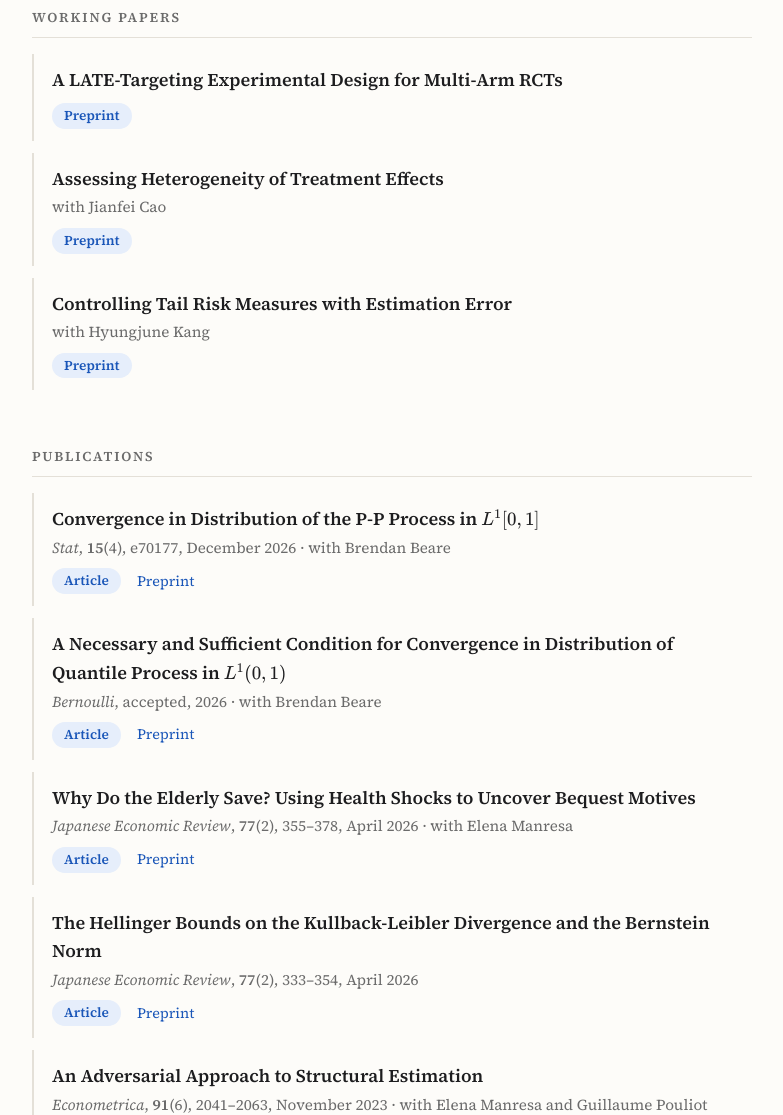
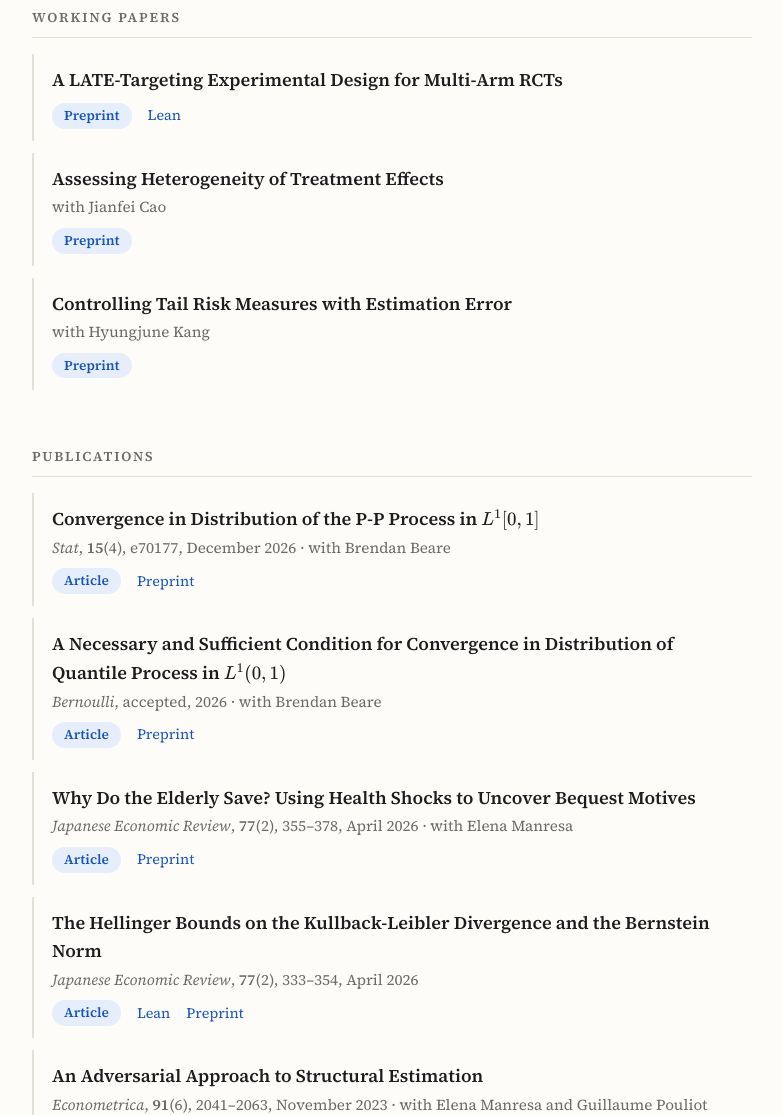
Before and after one commit to kajitetsuya/kajitetsuya.github.io, a Jekyll site: the page built from index.md, in a window 1280 px wide. Shown: the part 412-1527 px from the top of the page, without its empty margins (248-1031 px from the left). Built offline with Jekyll 4.4.1, drawn with Linux system fonts in a browser that asks for light colours.

Commit message:
Add Lean links to the Hellinger and LATE papers
Co-Authored-By: Claude Opus 5.5 <noreply@anthropic.com>
Claude-Session: https://claude.ai/code/session_01Synoj1X2d6y3dgRe1rCJwK

```diff
--- a/index.md
+++ b/index.md
@@ -7,7 +7,7 @@ I am Associate Professor of Econometrics and Statistics at the University of Chi
 
 - A LATE-Targeting Experimental Design for Multi-Arm RCTs
 
-  [Preprint](https://doi.org/10.48550/arXiv.2610.25667){: .pill}
+  [Preprint](https://doi.org/10.48550/arXiv.2610.25667){: .pill} [Lean](https://github.com/kajitetsuya/lean-late-design)
 
 - Assessing Heterogeneity of Treatment Effects
 
@@ -45,7 +45,7 @@ I am Associate Professor of Econometrics and Statistics at the University of Chi
 
   *Japanese Economic Review*, **77**(2), 333–354, April 2026
 
-  [Article](https://doi.org/10.1007/s42973-026-00243-x){: .pill} [Preprint](https://doi.org/10.48550/arXiv.2601.17860)
+  [Article](https://doi.org/10.1007/s42973-026-00243-x){: .pill} [Lean](https://github.com/kajitetsuya/lean-hellinger) [Preprint](https://doi.org/10.48550/arXiv.2601.17860)
 
 - An Adversarial Approach to Structural Estimation
 
```
